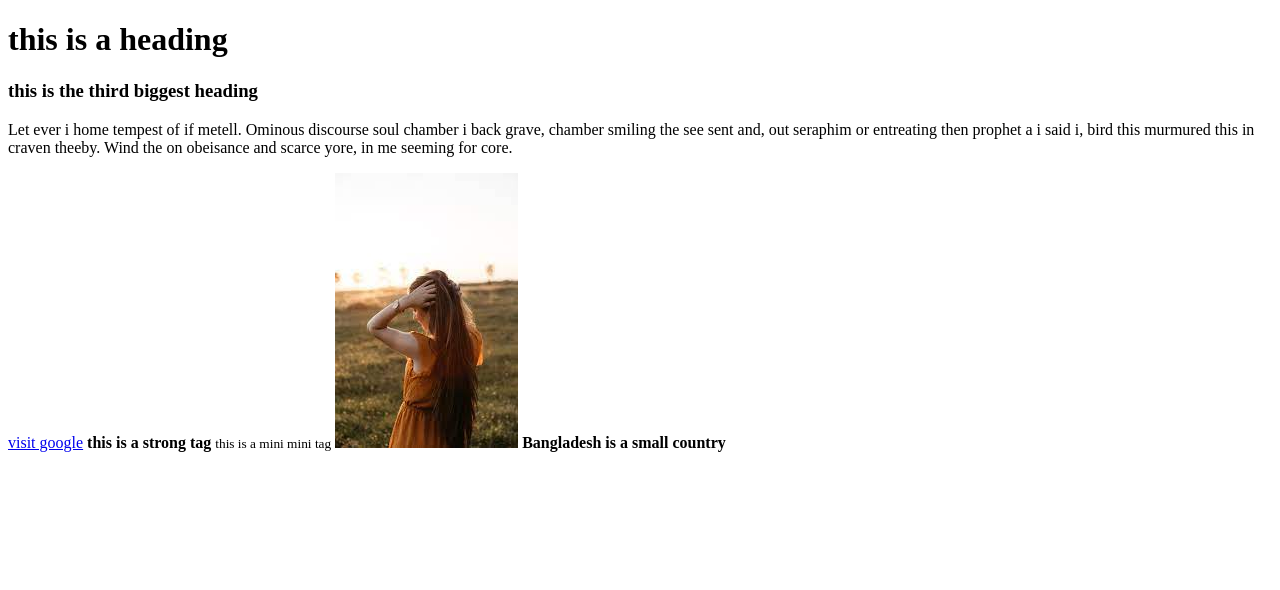
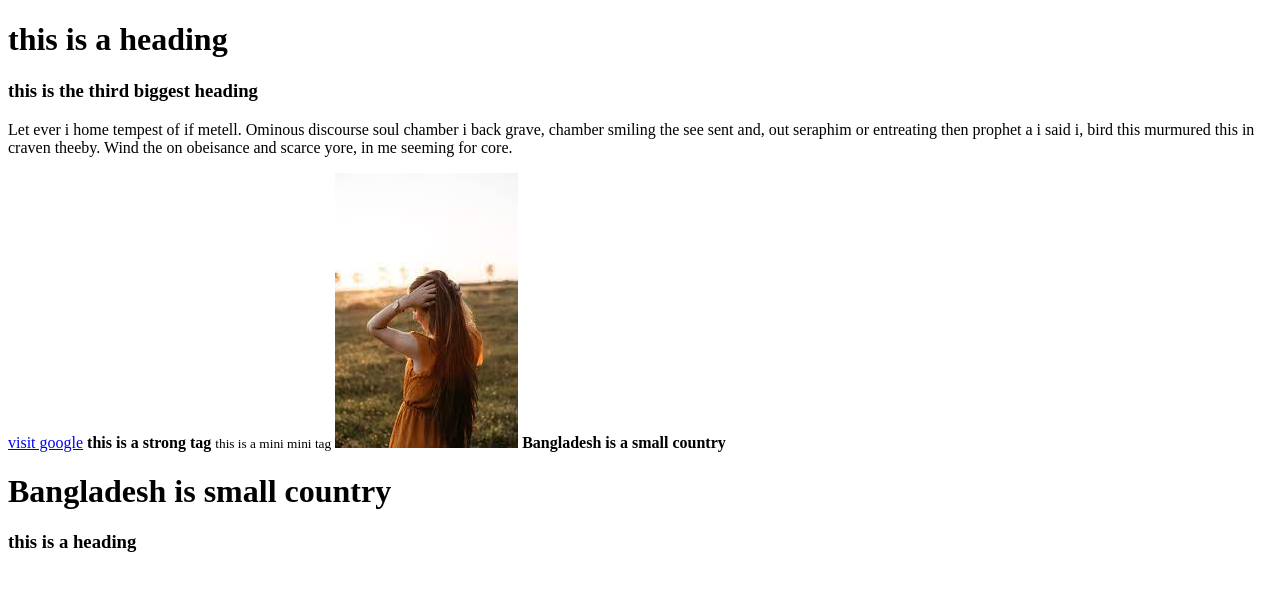
Before and after one commit to tasmim20/my-nice-repo, a plain HTML site: page index.html in a window 1280 px wide. Drawn offline with Linux system fonts and the light colour scheme.

Commit message:
header added

```diff
--- a/index.html
+++ b/index.html
@@ -15,6 +15,7 @@
     <small>this is a mini mini tag</small>
     <img src="girl.jpg" alt="">
     <b>Bangladesh is a small country</b>
-
+    <h1>Bangladesh is small country</h1>
+    <h3>this is a heading</h3>
 </body>
 </html>
```
